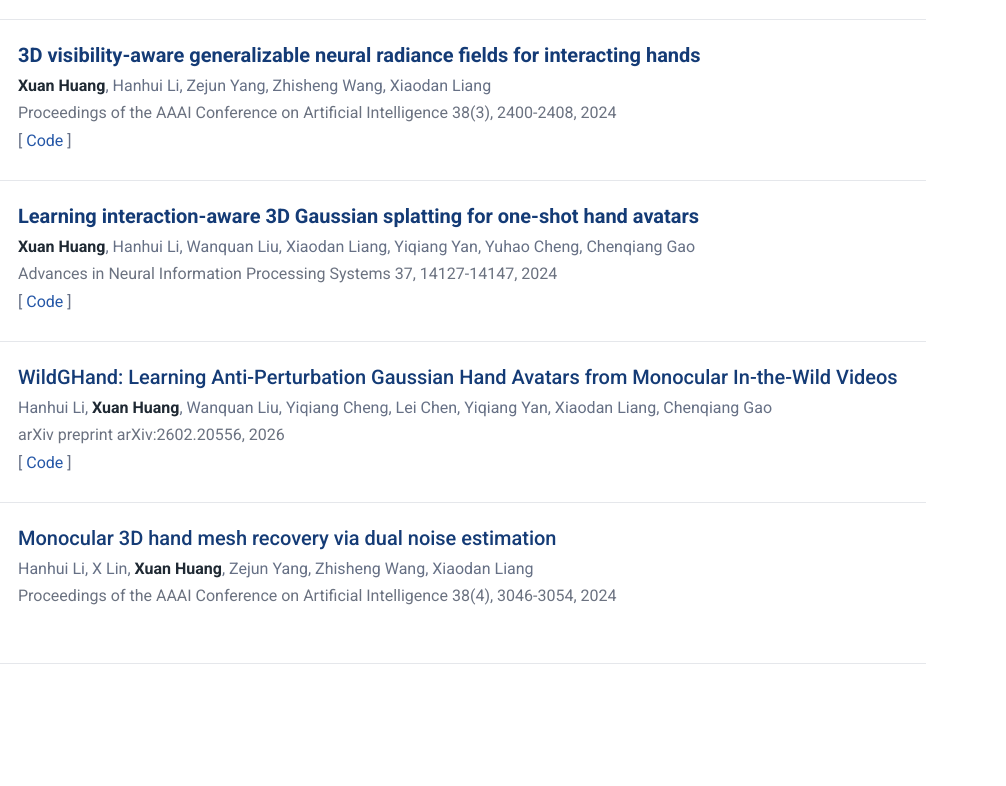
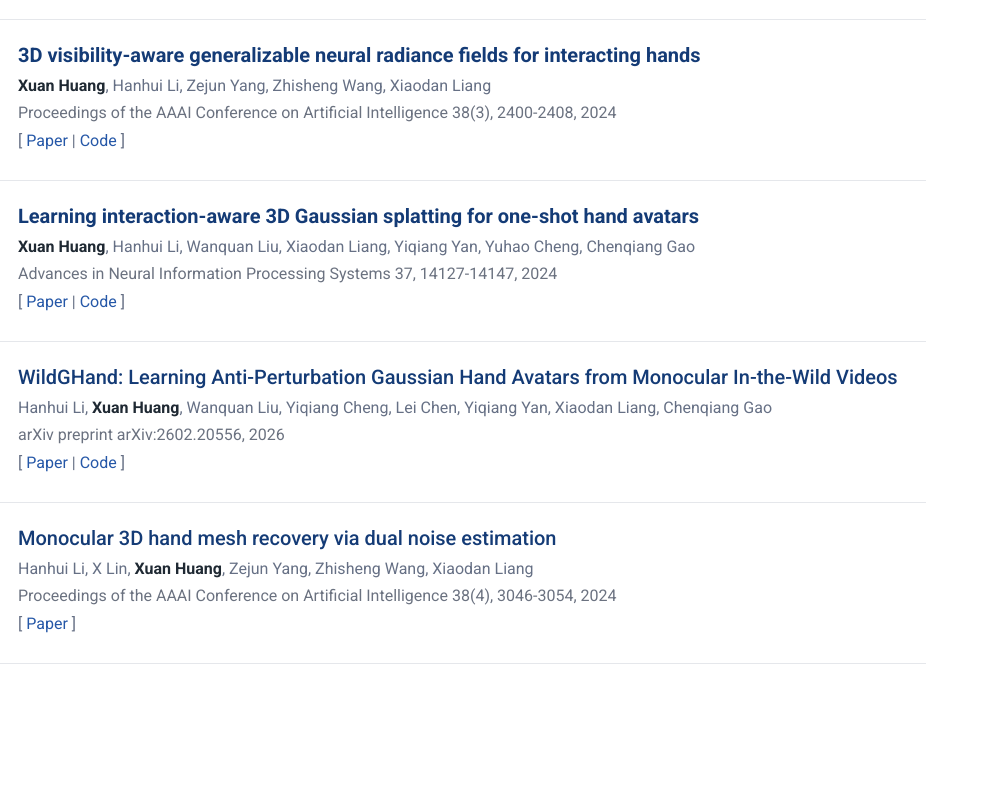
Before and after one commit to XuanHuang0/XuanHuang0.github.io, a plain HTML site: page index.html in a window 1280 px wide. Shown: the part 750-1536 px from the top of the page, 274-1280 px from the left. Drawn offline with Linux system fonts and the light colour scheme.

Commit message:
Add paper links to publications

```diff
--- a/index.html
+++ b/index.html
@@ -113,7 +113,10 @@
               <h3>3D visibility-aware generalizable neural radiance fields for interacting hands</h3>
               <p class="authors"><strong>Xuan Huang</strong>, Hanhui Li, Zejun Yang, Zhisheng Wang, Xiaodan Liang</p>
               <p class="venue">Proceedings of the AAAI Conference on Artificial Intelligence 38(3), 2400-2408, 2024</p>
-              <p class="resources">[ <a href="https://github.com/XuanHuang0/VANeRF">Code</a> ]</p>
+              <p class="resources">[
+                <a href="https://arxiv.org/pdf/2401.00979.pdf">Paper</a> |
+                <a href="https://github.com/XuanHuang0/VANeRF">Code</a>
+              ]</p>
             </div>
           </li>
 
@@ -125,7 +128,10 @@
               <h3>Learning interaction-aware 3D Gaussian splatting for one-shot hand avatars</h3>
               <p class="authors"><strong>Xuan Huang</strong>, Hanhui Li, Wanquan Liu, Xiaodan Liang, Yiqiang Yan, Yuhao Cheng, Chenqiang Gao</p>
               <p class="venue">Advances in Neural Information Processing Systems 37, 14127-14147, 2024</p>
-              <p class="resources">[ <a href="https://github.com/XuanHuang0/GuassianHand">Code</a> ]</p>
+              <p class="resources">[
+                <a href="https://arxiv.org/pdf/2410.08840.pdf">Paper</a> |
+                <a href="https://github.com/XuanHuang0/GuassianHand">Code</a>
+              ]</p>
             </div>
           </li>
 
@@ -137,7 +143,10 @@
               <h3>WildGHand: Learning Anti-Perturbation Gaussian Hand Avatars from Monocular In-the-Wild Videos</h3>
               <p class="authors">Hanhui Li, <strong>Xuan Huang</strong>, Wanquan Liu, Yiqiang Cheng, Lei Chen, Yiqiang Yan, Xiaodan Liang, Chenqiang Gao</p>
               <p class="venue">arXiv preprint arXiv:2602.20556, 2026</p>
-              <p class="resources">[ <a href="https://github.com/XuanHuang0/WildGHand">Code</a> ]</p>
+              <p class="resources">[
+                <a href="https://arxiv.org/pdf/2602.20556.pdf">Paper</a> |
+                <a href="https://github.com/XuanHuang0/WildGHand">Code</a>
+              ]</p>
             </div>
           </li>
 
@@ -147,6 +156,7 @@
               <h3>Monocular 3D hand mesh recovery via dual noise estimation</h3>
               <p class="authors">Hanhui Li, X Lin, <strong>Xuan Huang</strong>, Zejun Yang, Zhisheng Wang, Xiaodan Liang</p>
               <p class="venue">Proceedings of the AAAI Conference on Artificial Intelligence 38(4), 3046-3054, 2024</p>
+              <p class="resources">[ <a href="https://arxiv.org/pdf/2312.15916.pdf">Paper</a> ]</p>
             </div>
           </li>
         </ul>
```
